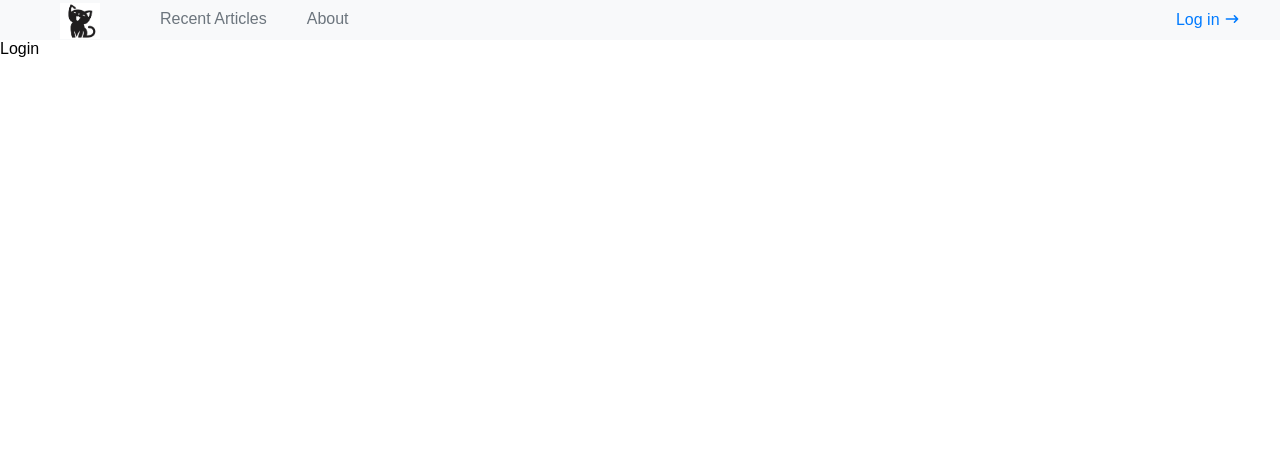
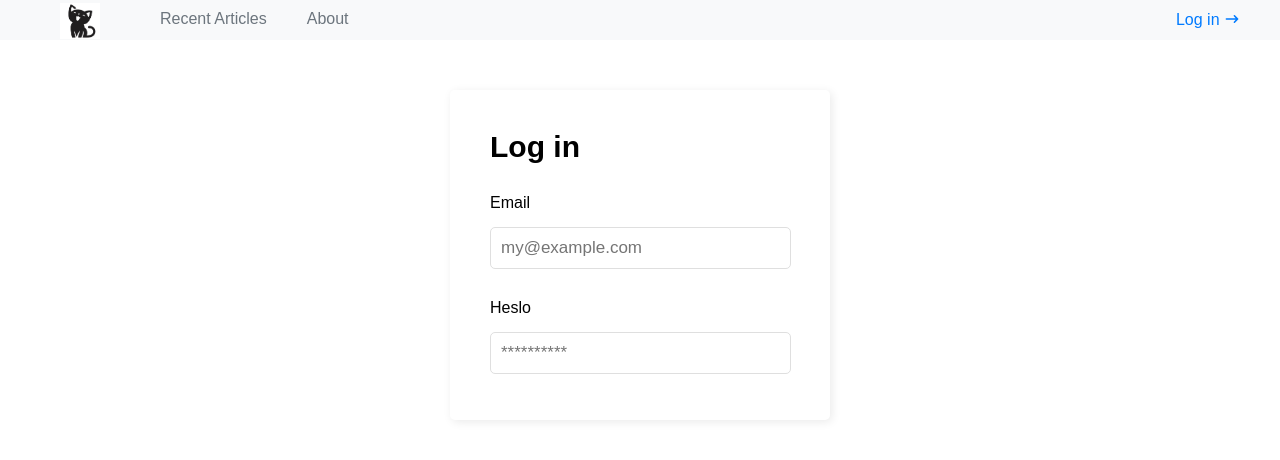
Before and after one commit to Naiio97/blog_app, a React (Vite) app: page /login in a window 1280 px wide. Shown: the top 460 px of the page. Built offline with nearby package versions, Linux system fonts and the light colour scheme.

Commit message:
finished style login from

```diff
--- a/src/pages/Login.tsx
+++ b/src/pages/Login.tsx
@@ -1,8 +1,20 @@
 import React from 'react'
+import '../style/login.scss'
 
 const Login = () => {
   return (
-    <div>Login</div>
+    <div className="login-container">
+      <form className="login-form">
+        <h1>Log in</h1>
+        <div className="inputs">
+          <label>Email</label><br />
+          <input type="email" placeholder="my@example.com"></input>
+          <br />
+          <label>Heslo</label><br />
+          <input type="password" placeholder="**********"></input>
+        </div>
+      </form>
+    </div>
   )
 }
 
--- /dev/null
+++ b/src/style/login.scss
@@ -0,0 +1,37 @@
+@import '../style/variables';
+
+.login-container {
+  padding-top: 50px;
+  display: flex;
+  justify-content: center;
+  align-items: center;
+
+
+  h1 {
+    font-size: 30px;
+    margin-bottom: 30px;
+  }
+}
+
+.login-form {
+  width: 300px;
+  height: 250px;
+  padding: 40px;
+  border-radius: 5px;
+  box-shadow: 2px 2px 10px #EAEAEA;
+
+  label {
+    display:inline-block;
+    margin-bottom: 15px;
+  }
+
+  input {
+    width: 93%;
+    padding-top: 10px;
+    margin-bottom: 30px;
+    border: 1px solid #DFDFDF;
+    border-radius: 5px;
+    font-size: 17px;
+    padding: 10px;
+  }
+}
```
